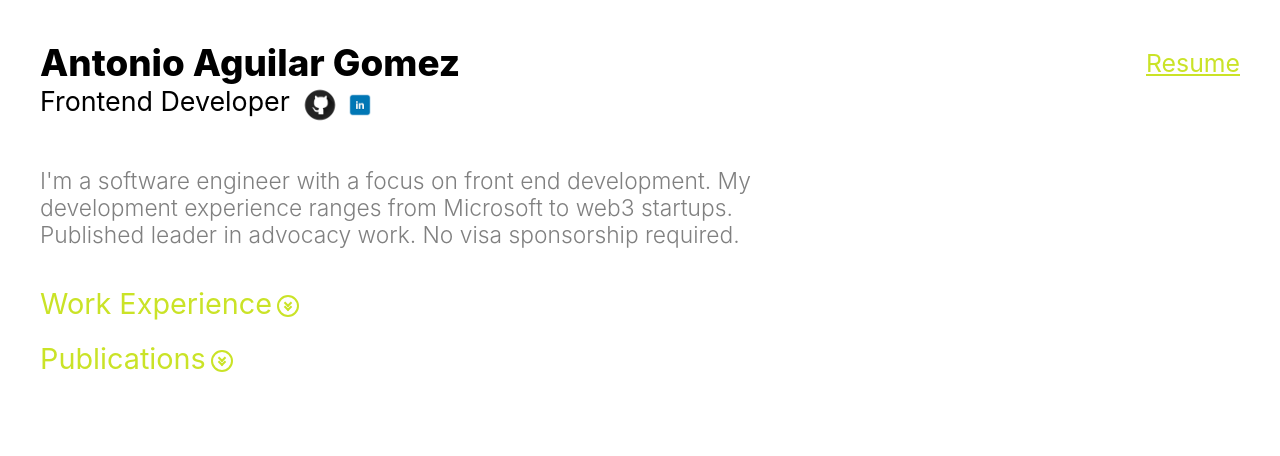
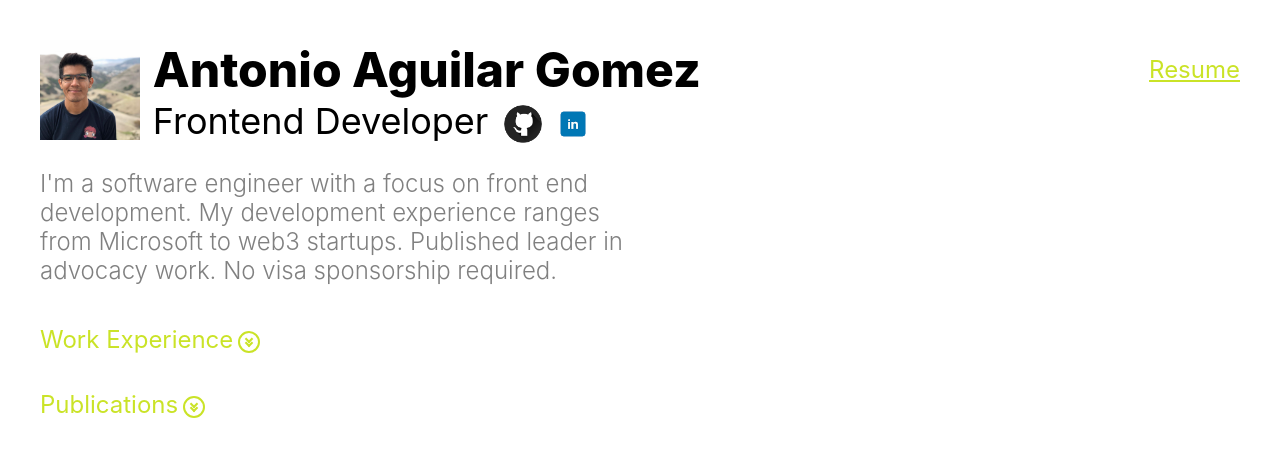
Before and after one commit to avoocado-dev/portfolio_v1, a React (Create React App) app: page / in a window 1280 px wide. Shown: the top 456 px of the page. Built offline with nearby package versions, Linux system fonts and the light colour scheme.

Commit message:
Included selfie + better styles

```diff
--- a/src/App.tsx
+++ b/src/App.tsx
@@ -30,27 +30,12 @@ const Container = styled.main`
   margin-left: 4vh;
 `;
 
-const Subtitle = styled.h3`
-  margin: 0;
-  font-size: calc(14px + 1vw);
-  font-weight: 400;
-`;
-
 const Description = styled.h5`
-  font-size: calc(10px + 1vw);
+  font-size: 24px;
   font-weight: 300;
   color: grey;
-  width: 60%;
-`
-
-const SubContainer = styled.div`
-  display: flex;
-  flex-direction: row;
-`
-
-const LinksContainer = styled.div`
-  padding-left: 10px;
-  display: flex;
+  width: 50%;
+  margin-top: 2vh;
 `
 
 export default function Home() {
@@ -59,17 +44,6 @@ export default function Home() {
       <GlobalStyles />
       <Container>
         <Header/>
-        <SubContainer>
-          <Subtitle>Frontend Developer</Subtitle>
-          <LinksContainer>
-            <a href="https://github.com/avoocado-dev" target="_blank" rel="noreferrer">
-              <img src="./github.png" width="40" height="40" aria-label="github icon"></img>
-            </a>
-            <a href="https://www.linkedin.com/in/antonio-aguilar-gomez-14742a105/" target="_blank" rel="noreferrer">
-              <img src="./linkedin.png" width="40" height="40" aria-label="linkedin icon"></img>
-            </a>
-          </LinksContainer>
-        </SubContainer>
         <Description>I'm a software engineer with a focus on front end development. My development experience ranges from Microsoft to web3 startups. Published leader in advocacy work. No visa sponsorship required.</Description>
         <WorkExperience/>
         <Publications/>
--- a/src/components/DownloadResume.tsx
+++ b/src/components/DownloadResume.tsx
@@ -2,7 +2,7 @@ import React from "react";
 import styled from "styled-components";
 
 const Title = styled.a`
-  font-size: calc(12px + 1vw);
+  font-size: 24px;
   font-weight: 400;
   color: #cae327;
   &:hover {
--- a/src/components/DropDownModal/DisplayPublicationsModal.tsx
+++ b/src/components/DropDownModal/DisplayPublicationsModal.tsx
@@ -16,12 +16,11 @@ const RowContainer = styled.div`
 `
 
 const Title = styled.div`
-  font-size: calc(10px + 1vw);
+  font-size: 24px;
   font-weight: 400;
   color: #cae327;
   align-self: center;
   margin-left: 5px;
-  margin-bottom: 15px;
 `;
 
 const Container = styled.div`
@@ -31,7 +30,6 @@ const Container = styled.div`
 `
 
 const Icon = styled.img`
-  margin-top: 5px;
   margin-left: 5px;
   max-width: 16px;
 `;
@@ -41,17 +39,17 @@ export default function DisplayPublicationsModal () {
   return (
     <Container>
       <RowContainer>
-        <Title>Microsoft representative at Supreme Court oral arguments for DACA</Title>
         <a
           rel="noreferrer"
-          style={{ textDecoration: "none" }}
+          style={{ textDecoration: "none", display: "flex" }}
           href="https://blogs.microsoft.com/on-the-issues/2020/06/18/scotus-upholds-daca-dreamers/"
           target="_blank"
         >
+          <Title>Microsoft representative at Supreme Court oral arguments for DACA</Title>
           <Icon alt="external link" src="/external-link.svg" />
         </a>
       </RowContainer>
-      <img src="./DACA.jpg" width="100%" aria-label="DACA image"></img>
+      <img src="./DACA.jpg" width="70%" aria-label="DACA image"></img>
     </Container>
   )
 }
--- a/src/components/DropDownModal/DisplayWorkModal.tsx
+++ b/src/components/DropDownModal/DisplayWorkModal.tsx
@@ -13,7 +13,7 @@ const fadeIn = keyframes`
 `;
 
 const Title = styled.div`
-  font-size: calc(10px + 1vw);
+  font-size: 24px;
   font-weight: 400;
   color: #cae327;
   align-self: center;
--- a/src/components/Header.tsx
+++ b/src/components/Header.tsx
@@ -3,21 +3,67 @@ import styled from "styled-components";
 import DownloadResume from "./DownloadResume";
 
 const Title = styled.text`
-  font-size: calc(24px + 1vw);
+  font-size: 48px;
   font-weight: 800;
 `;
 
-const Container = styled.main`
+const Container = styled.div`
+  display: flex;
+  flex-direction: column;
+  width: -webkit-fill-available;
+`;
+
+const Subtitle = styled.h3`
+  margin: 0;
+  font-size: 36px;
+  font-weight: 400;
+`;
+
+const SubContainer = styled.div`
+  display: flex;
+`
+
+const LinksContainer = styled.div`
+  padding-left: 10px;
+`
+
+const RowContainer = styled.div`
+  display: flex;
+  justify-content: space-between;
+`
+
+const Parent = styled.div `
+  display: flex;
   margin-top: 4vh;
-  display: flex;
-  flex-direction: row;
-`;
+`
+
+const Selfie = styled.div`
+  margin-right: 1vw;
+`
 
 export default function Header() {
   return (
-    <Container>
-      <Title>Antonio Aguilar Gomez</Title>
-      <DownloadResume/>
-    </Container>
+    <Parent>
+      <Selfie>
+        <img src="./selfie.jpg" width="100" height="100" aria-label="github icon"></img>
+      </Selfie>
+      <Container>
+        <RowContainer>
+          <Title>Antonio Aguilar Gomez</Title>
+          <DownloadResume/>
+        </RowContainer>
+        <SubContainer>
+          <Subtitle>Frontend Developer</Subtitle>
+          <LinksContainer>
+            <a href="https://github.com/avoocado-dev" target="_blank" rel="noreferrer">
+              <img src="./github.png" width="50" height="50" aria-label="github icon"></img>
+            </a>
+            <a href="https://www.linkedin.com/in/antonio-aguilar-gomez-14742a105/" target="_blank" rel="noreferrer">
+              <img src="./linkedin.png" width="50" height="50" aria-label="linkedin icon"></img>
+            </a>
+          </LinksContainer>
+        </SubContainer>
+      </Container>
+    </Parent>
   )
 }
--- a/src/components/Publications/index.tsx
+++ b/src/components/Publications/index.tsx
@@ -9,7 +9,7 @@ const Container = styled.div`
 `
 
 const Title = styled.text`
-  font-size: calc(16px + 1vw);
+  font-size: 24px;
   font-weight: 400;
   color: #cae327;
   &:hover {
--- a/src/components/WorkExperience/ProjectCell.tsx
+++ b/src/components/WorkExperience/ProjectCell.tsx
@@ -8,28 +8,29 @@ const Container = styled.div`
   border-radius: 25px;
   text-color: white;
   margin-bottom: 20px;
+  margin-left: 1vw;
 `
 
 const RowContainer = styled.div`
   margin-left: 7px;
   display: flex;
-  flex-direction: row;
+  align-items: center
 `
 const Name = styled.div`
   padding-left: 8px;
   color: white;
-  font-size: calc(14px + 1vw);
+  font-size: 24px;
   font-weight: 400;
 `
 const TimePeriod = styled.div`
   color: white;
-  font-size: calc(6px + 1vw);
+  font-size: 18px;
   font-weight: 400;
   margin-left: auto;
 `
 
 const StackItem = styled.div`
-  font-size: calc(2px + 1vw);
+  font-size: 14px;
   font-weight: 400;
   margin-right: 7px;
   background-color: #cae327;
@@ -46,7 +47,6 @@ const Description = styled.div`
 `
 
 const Icon = styled.img`
-  margin-top: 8px;
   margin-left: 5px;
   max-width: 16px;
 `;
@@ -57,15 +57,15 @@ export default function ProjectCell({name, imgSrc, timePeriod, siteLink, descrip
     <Container>
       <RowContainer>
         <img src={imgSrc} width="30" height="30" aria-label="business icon"></img>
-        <Name>{name}</Name>
+        {!siteLink && <Name>{name}</Name>}
         {siteLink && <>
           <a
           rel="noreferrer"
-          style={{ textDecoration: "none" }}
+          style={{ textDecoration: "none", display: "flex"}}
           href={siteLink}
           target="_blank"
           >
-
+            <Name>{name}</Name>
             <Icon alt="external link" src="/external-link.svg" />
           </a>
         </>}
--- a/src/components/WorkExperience/index.tsx
+++ b/src/components/WorkExperience/index.tsx
@@ -6,10 +6,11 @@ const Container = styled.div`
   flex-direction: column;
   align-items: left;
   justify-content: left;
+  margin-bottom: 2vh;
 `
 
 const Title = styled.text`
-  font-size: calc(16px + 1vw);
+  font-size: 24px;
   font-weight: 400;
   color: #cae327;
   &:hover {
```
Also changed, not shown: public/selfie.jpg (added).
